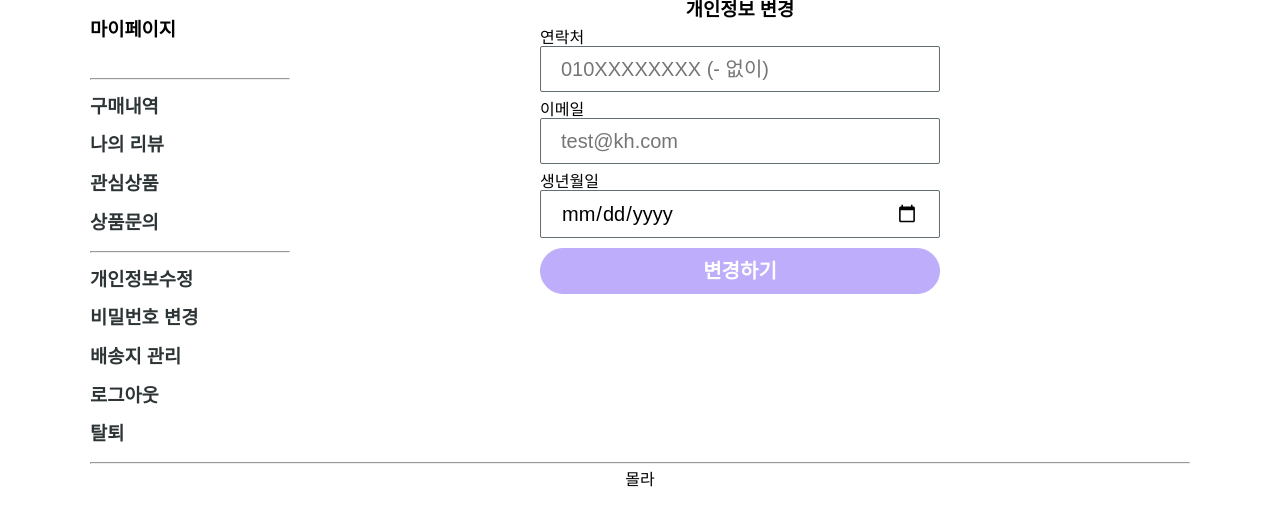
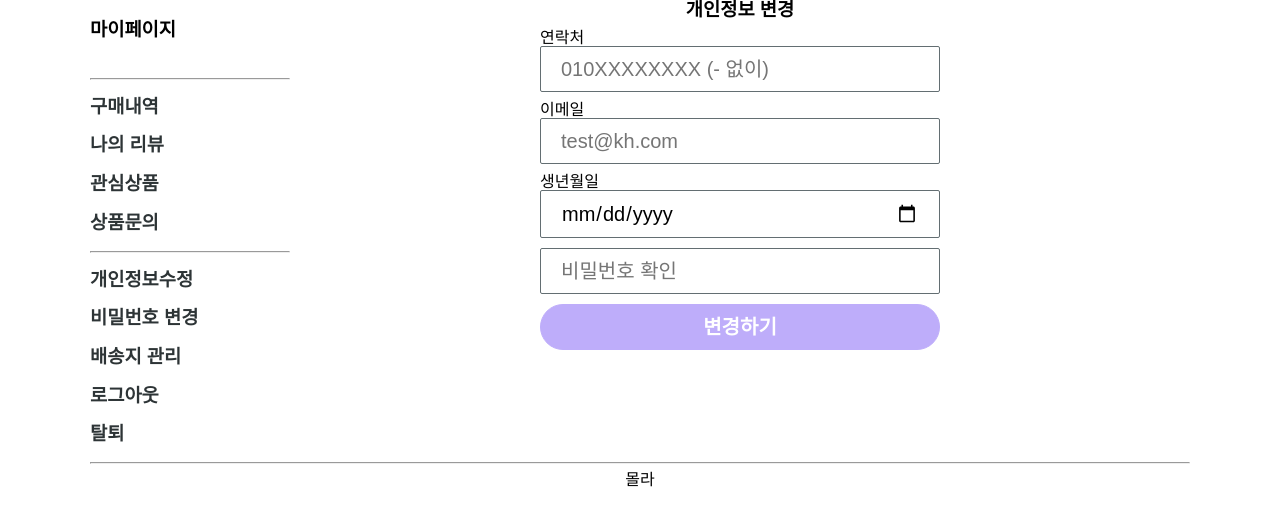
Before and after one commit to Jelo777/kh12-semi-cuddly, a Java web app: template cuddly/src/main/webapp/WEB-INF/views/member/change.jsp in a window 1280 px wide. Shown: the part 216-742 px from the top of the page. Run offline with Spring Boot 4, a stand-in JSP engine, Linux system fonts and the light colour scheme; the template is opened without the code that fills it, so the values that code supplies are empty.

Commit message:
몰라 계속 올려

```diff
--- a/cuddly/src/main/webapp/WEB-INF/views/member/change.jsp
+++ b/cuddly/src/main/webapp/WEB-INF/views/member/change.jsp
@@ -32,14 +32,17 @@
                 <div class="fail-feedback">잘못된 날짜를 선택하셨습니다</div>
             </div>
 
-<!--             <div class="row left"> -->
-<!--             	<input type="text" name="memberPw"  -->
-<!--             </div> -->
-
-
+            <div class="row left">
+            	<input type="text" name="memberPw" class="form-input w-100" placeholder="비밀번호 확인">
+            </div>
             <div class="row">
                 <button type="submit" class="btn btn-positive w-100">변경하기</button>
             </div>
+			<c:if test="${param.error != null}">
+		        <div class="row red">
+					<h3>입력하신 비밀번호가 일치하지 않습니다</h3>
+				</div>
+			</c:if>
 
 
         </div>
```
Also changed, not shown: cuddly/src/main/java/com/kh/cuddly/controller/MemberController.java (+14 -1 lines).
